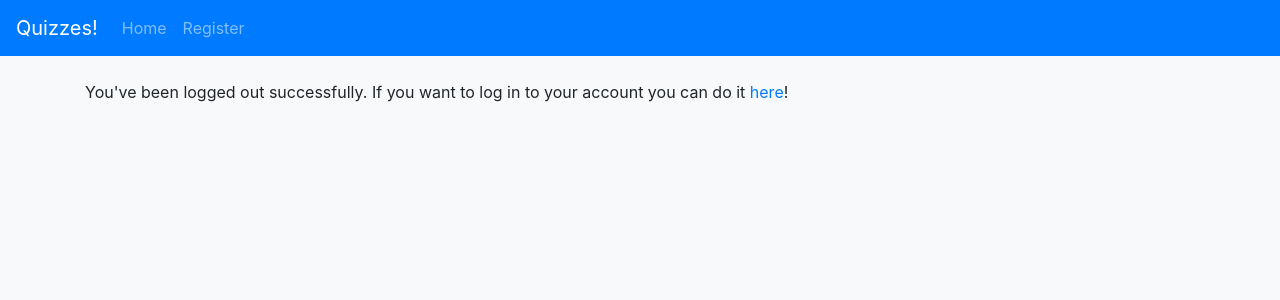
After one commit to rcybulski1122012/django_quiz_app, a Django app: page /users/logout/ in a window 1280 px wide. The commit adds this page. Shown: the top 300 px of the page. Run offline with Django 3.2, Linux system fonts and the light colour scheme; some libraries are stand-ins or nearby versions.

Commit message:
Create login and logout view

```diff
--- /dev/null
+++ b/users/templates/users/logged_out.html
@@ -0,0 +1,10 @@
+{% extends 'base.html' %}
+
+{% block title %}
+Logged out
+{% endblock %}
+
+{% block content %}
+<p>You've been logged out successfully. If you want to log in to your account you can do it
+  <a href="{% url 'users:login' %}">here</a>!</p>
+{% endblock %}
--- a/users/templates/registration/register.html
+++ b/users/templates/users/login.html
@@ -2,13 +2,14 @@
 {% load crispy_forms_tags %}
 
 {% block title %}
-  Create an account
+Login
 {% endblock %}
 
 {% block content %}
 <form method="post">
   {{ form|crispy }}
   {% csrf_token %}
-  <input type="submit" value="Create an account" class="btn btn-primary">
+  <input type="submit" value="Login" class="btn btn-primary">
 </form>
+<p class="my-3">Haven't created an account yet? You can do it <a href="{% url 'users:register' %}">here</a>!</p>
 {% endblock %}
--- a/users/urls.py
+++ b/users/urls.py
@@ -1,3 +1,4 @@
+from django.contrib.auth import views as auth_views
 from django.urls import path
 
 from users import views
@@ -6,4 +7,6 @@ app_name = 'users'
 
 urlpatterns = [
     path('register/', views.register, name='register'),
+    path('login/', auth_views.LoginView.as_view(template_name='users/login.html'), name='login'),
+    path('logout/', auth_views.LogoutView.as_view(template_name='users/logged_out.html'), name='logout'),
 ]
--- a/users/views.py
+++ b/users/views.py
@@ -14,4 +14,4 @@ def register(request):
     else:
         form = UserRegistrationForm()
 
-    return render(request, 'registration/register.html', {'form': form})
+    return render(request, 'users/register.html', {'form': form})
```
Also changed, not shown: users/templates/users/register.html (added, +15 -0 lines), users/tests/test_views.py (+1 -1 lines).
